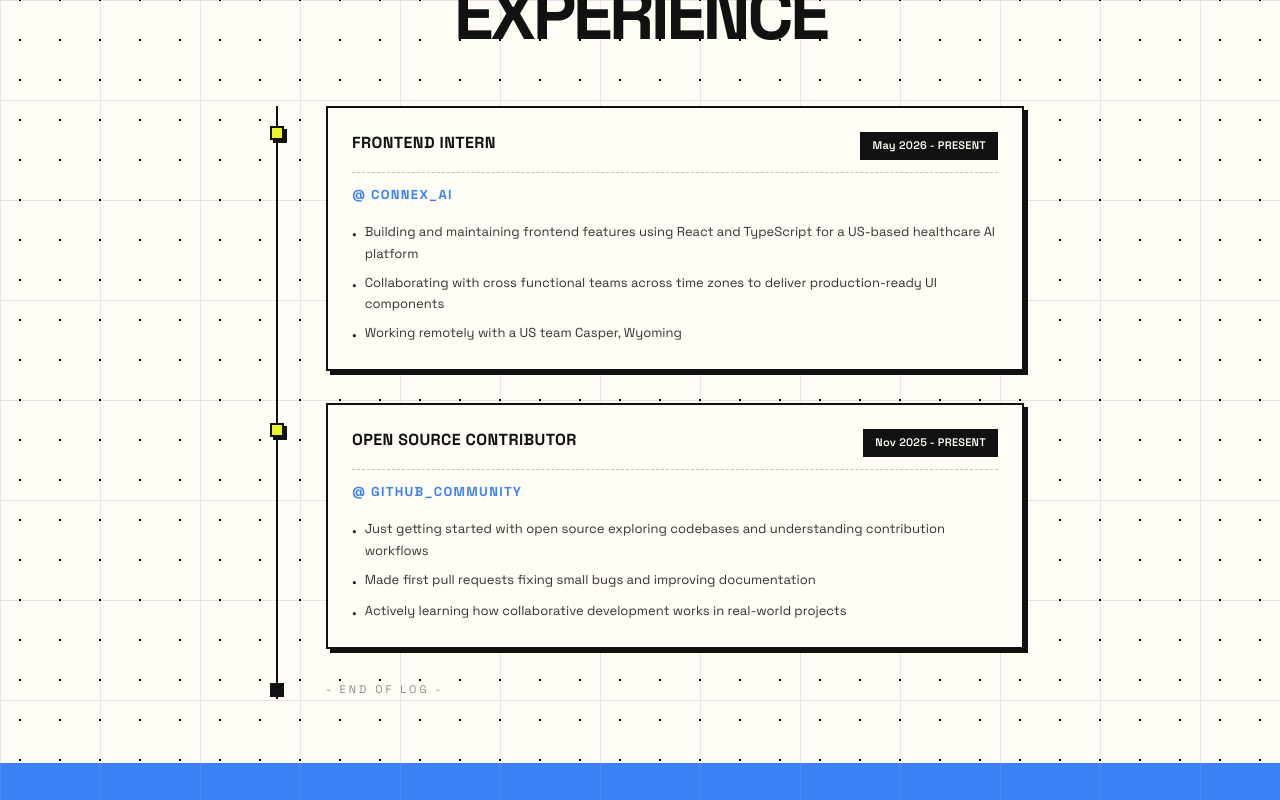
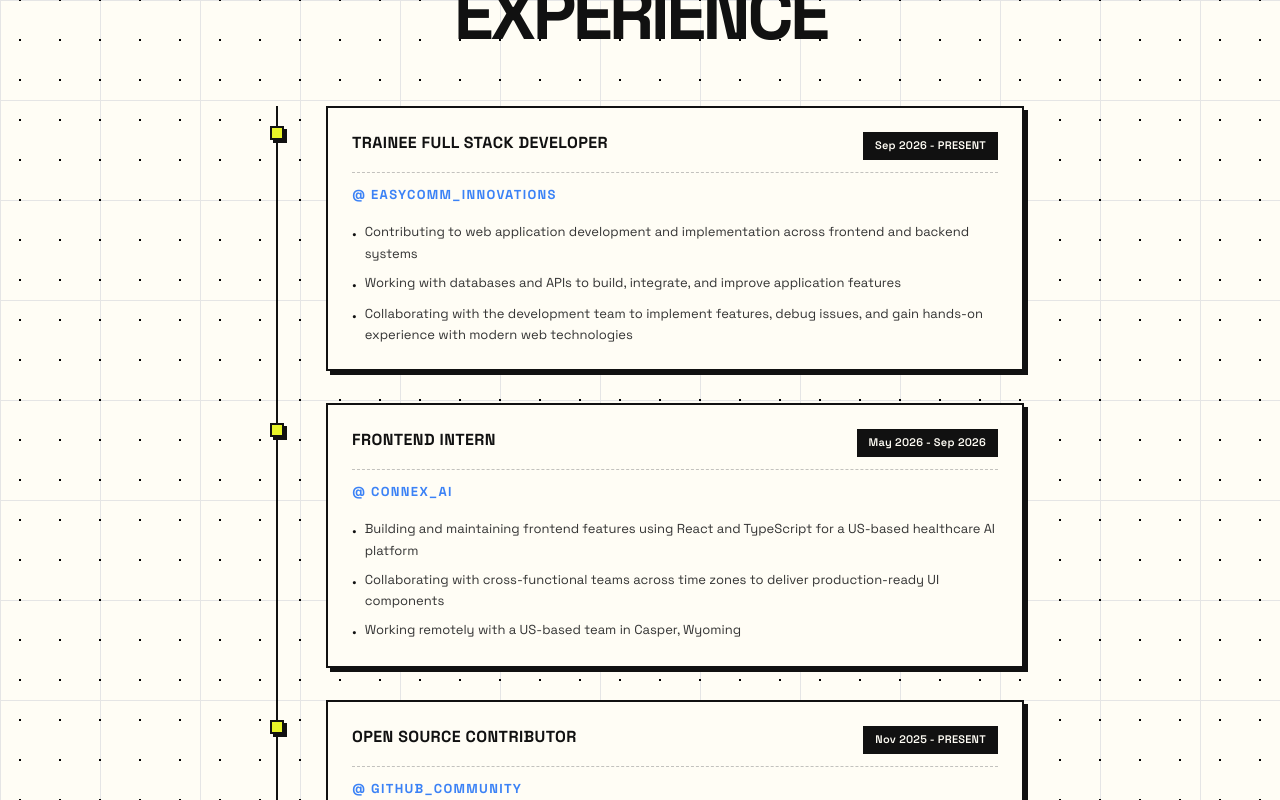
Before and after one commit to iamayushkarma/portfolio, a React (Vite) app: page / in a window 1280 px wide. Shown: the part 3500-4300 px from the top of the page. Built offline with nearby package versions, Linux system fonts and the light colour scheme; no server answers.

Commit message:
update: add experience section

```diff
--- a/src/data/experiences.data.ts
+++ b/src/data/experiences.data.ts
@@ -1,12 +1,22 @@
 export const experiences = [
+  {
+    title: "TRAINEE FULL STACK DEVELOPER",
+    company: "EASYCOMM_INNOVATIONS",
+    period: "Sep 2026 - PRESENT",
+    points: [
+      "Contributing to web application development and implementation across frontend and backend systems",
+      "Working with databases and APIs to build, integrate, and improve application features",
+      "Collaborating with the development team to implement features, debug issues, and gain hands-on experience with modern web technologies",
+    ],
+  },
   {
     title: "FRONTEND INTERN",
     company: "CONNEX_AI",
-    period: "May 2026 - PRESENT",
+    period: "May 2026 - Sep 2026",
     points: [
       "Building and maintaining frontend features using React and TypeScript for a US-based healthcare AI platform",
-      "Collaborating with cross functional teams across time zones to deliver production-ready UI components",
-      "Working remotely with a US team Casper, Wyoming",
+      "Collaborating with cross-functional teams across time zones to deliver production-ready UI components",
+      "Working remotely with a US-based team in Casper, Wyoming",
     ],
   },
   {
@@ -14,9 +24,9 @@
     company: "GITHUB_COMMUNITY",
     period: "Nov 2025 - PRESENT",
     points: [
-      "Just getting started with open source exploring codebases and understanding contribution workflows",
-      "Made first pull requests fixing small bugs and improving documentation",
-      "Actively learning how collaborative development works in real-world projects",
+      "Exploring open-source codebases and learning contribution workflows",
+      "Submitting pull requests to fix minor bugs and improve documentation",
+      "Learning collaborative development practices through real-world projects",
     ],
   },
 ];
```
Also changed, not shown: 1 other file (tests, documents, lock files or other folders).
